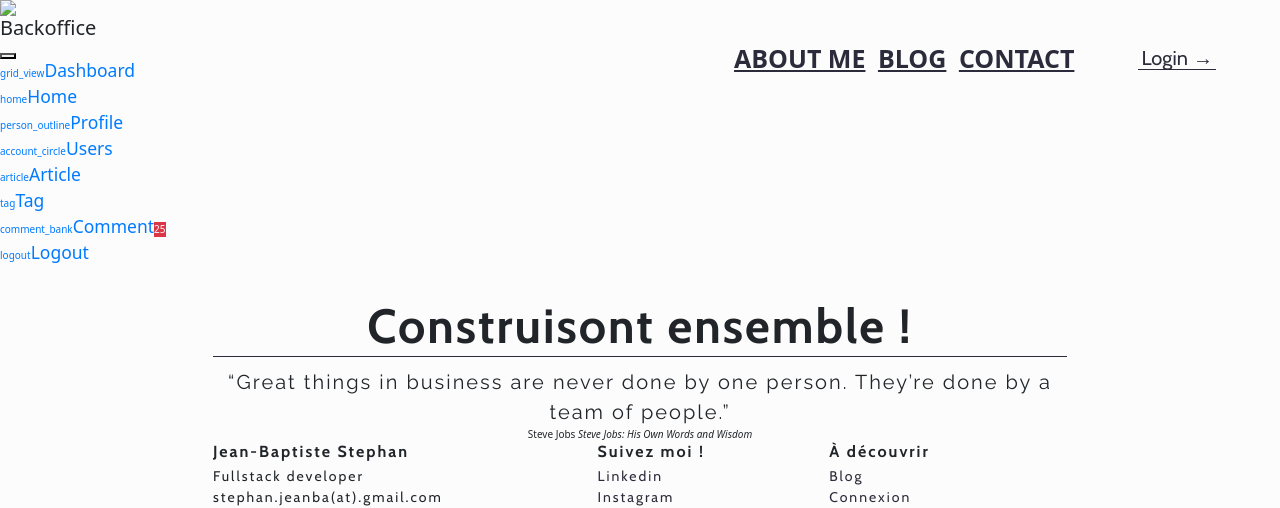
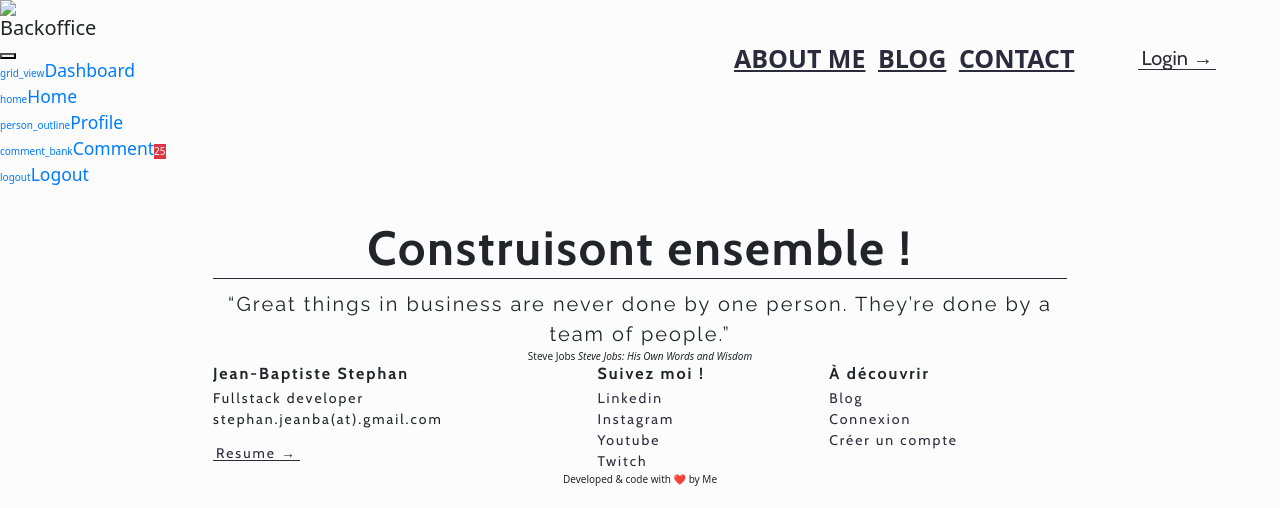
Before and after one commit to MyrrdinAlsatian/blog-php, a PHP site: template views/common/admin.menu.php in a window 1280 px wide. Shown: the top 508 px of the page. Run offline with PHP 8.4, Linux system fonts and the light colour scheme; the template is opened without the code that fills it, so the values that code supplies are empty; some libraries are stand-ins or nearby versions.

Commit message:
[✨ feat](View): affichage conditionnel du menu du backoffice

```diff
--- a/views/common/admin.menu.php
+++ b/views/common/admin.menu.php
@@ -19,6 +19,7 @@
             <span class="material-icons-sharp"> person_outline </span>
             <h3>Profile</h3>
         </a>
+        <?php if (Security::isAdmin()) : ?>
             <a href="<?= URL ?>backoffice/profile" rel="noopener noreferrer" class="d-flex align-items-center text-center">
                 <span class="material-icons-sharp"> account_circle </span>
                 <h3>Users</h3>
@@ -27,10 +28,10 @@
                 <span class="material-icons-sharp"> article </span>
                 <h3>Article</h3>
             </a>
-        <a href="<?= URL ?>backoffice/tags" rel="noopener noreferrer" class="d-flex align-items-center text-center">
-            <span class="material-icons-sharp"> tag </span>
-            <h3>Tag</h3>
-        </a>
+        <?php
+        endif;
+        ?>
+
         <a href="<?= URL ?>backoffice/comment" rel="noopener noreferrer" class="d-flex align-items-center text-center">
             <span class="material-icons-sharp"> comment_bank </span>
             <h3>Comment</h3>
```
Lines whose indentation alone changed are shown as unchanged.
